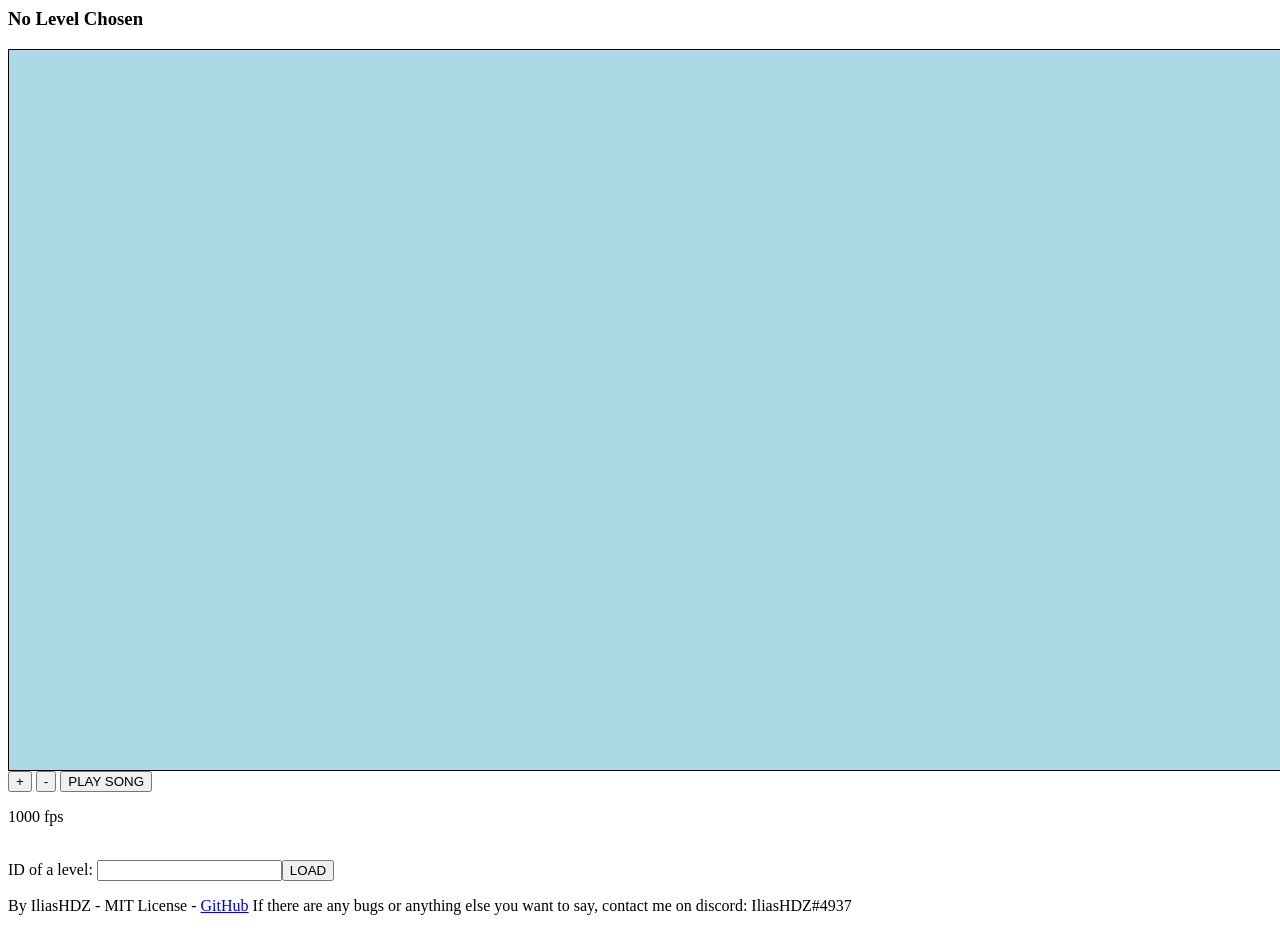
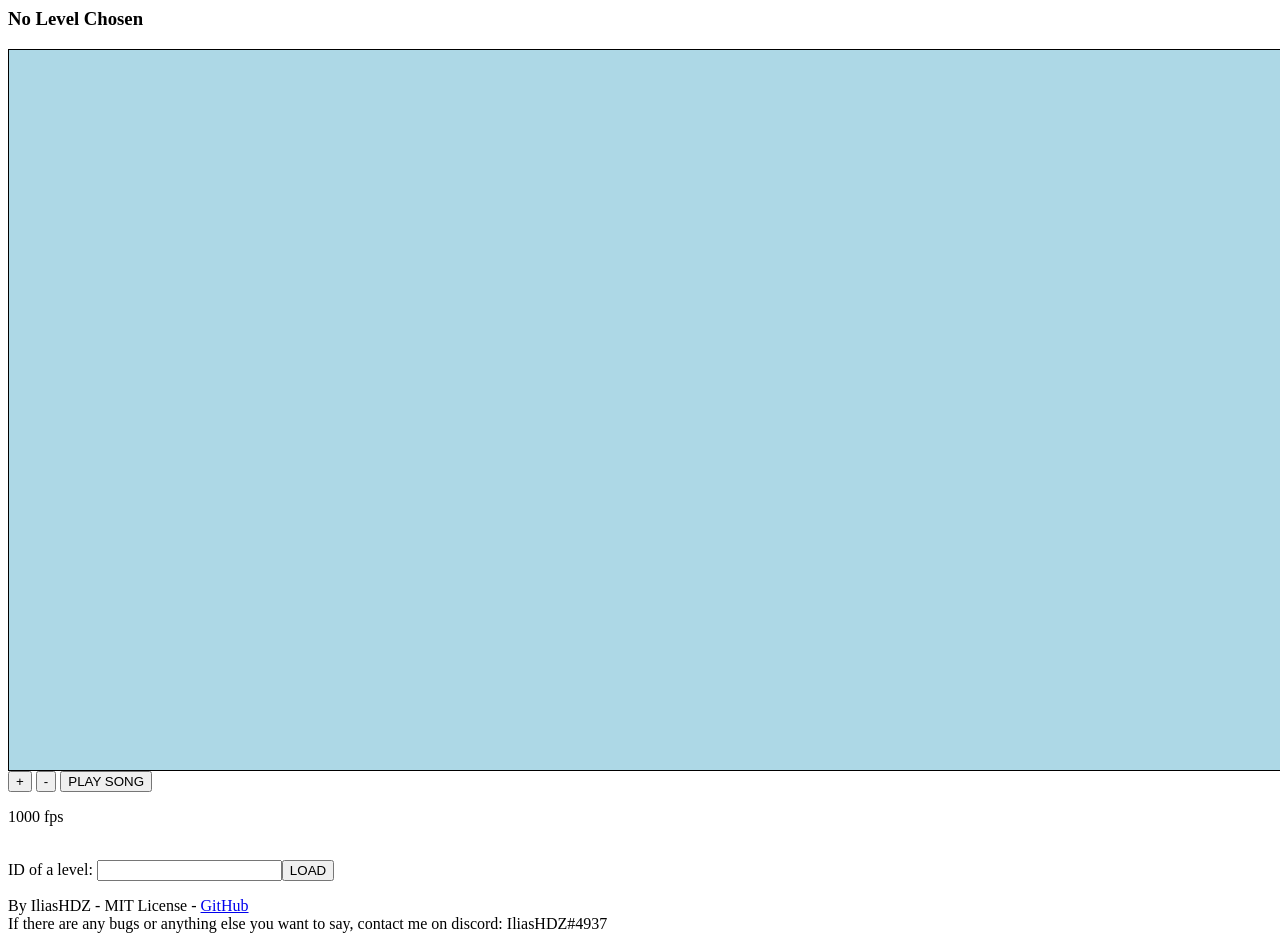
Before and after one commit to iliasHDZ/GDRenderW, a plain HTML site: page index.html in a window 1280 px wide. Drawn offline with Linux system fonts and the light colour scheme.

Commit message:
Update index.html

```diff
--- a/index.html
+++ b/index.html
@@ -16,6 +16,6 @@
         <p id="counter">xxx fps</p><br>
         ID of a level: <input type="text" id="id-input"><button onclick="switchLevel()">LOAD</button>
         <p id="info"></p>
-        <p>By IliasHDZ - MIT License - <a href="https://github.com/iliasHDZ/GDRenderW">GitHub</a>  If there are any bugs or anything else you want to say, contact me on discord: IliasHDZ#4937</p>
+        <p>By IliasHDZ - MIT License - <a href="https://github.com/iliasHDZ/GDRenderW">GitHub</a><br>  If there are any bugs or anything else you want to say, contact me on discord: IliasHDZ#4937</p>
     </body>
 </html>
```
